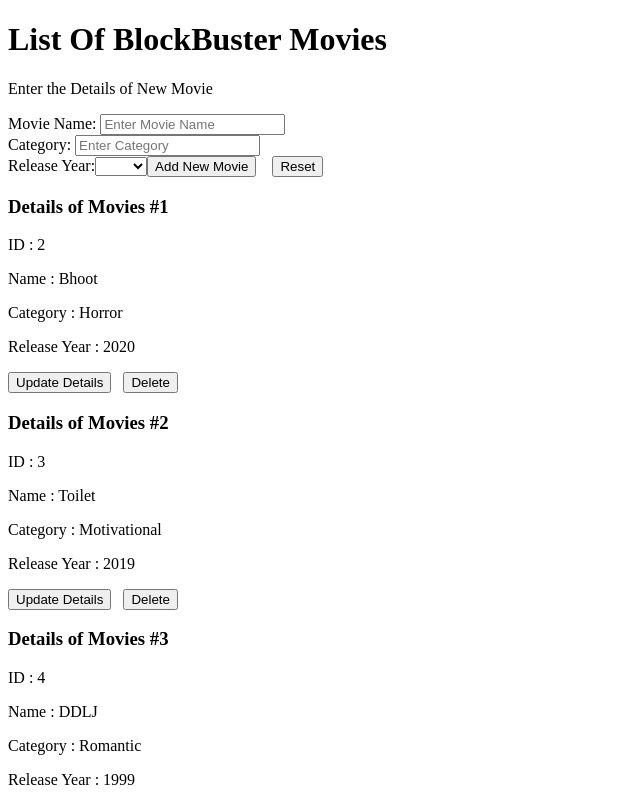
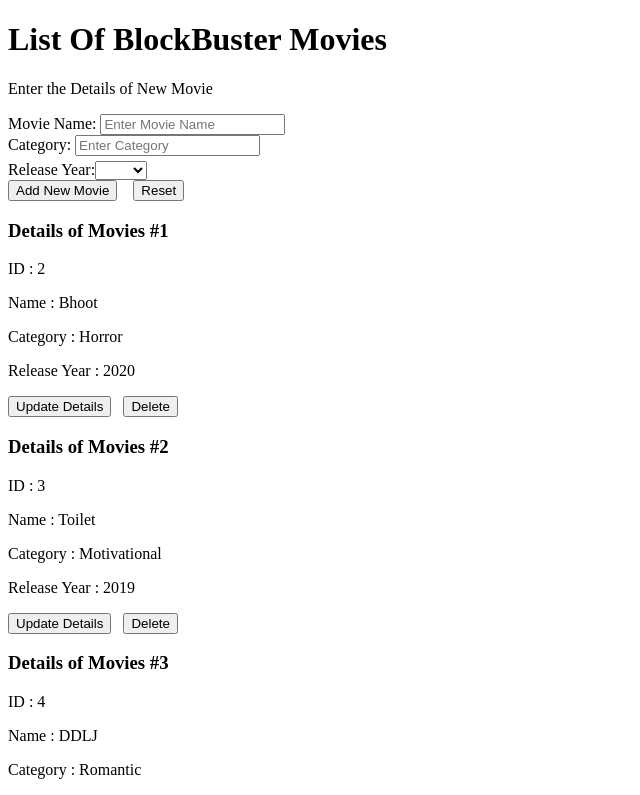
Before and after one commit to rahulsmartpandey/vue-movieapp, a Vue app: page / in a window 1280 px wide. Shown: the top 795 px of the page, without its empty margins (0-640 px from the left). Built offline with nearby package versions, Linux system fonts and the light colour scheme.

Commit message:
fixed review comments

```diff
--- a/src/App.vue
+++ b/src/App.vue
@@ -8,7 +8,7 @@
         <input type="text" v-model="mov.name" placeholder="Enter Movie Name" />
         <br />Category:
         <input type="text" v-model="mov.category" placeholder="Enter Category" />
-        <br />Release Year:<select v-model="mov.year">
+        <div style="margin-top:5px"> Release Year:<select v-model="mov.year">
           <option value="2020" selected>2020</option>
           <option value="2019">2019</option>
           <option value="2018">2018</option>
@@ -16,6 +16,7 @@
           <option value="2016">2016</option>
           <option value="2015">2015</option>
         </select>
+        </div>
         <button @click="addNewMovie()">Add New Movie</button>&nbsp;&nbsp;&nbsp;
         <button @click="resetMovie()">Reset</button>
       </div>
```
